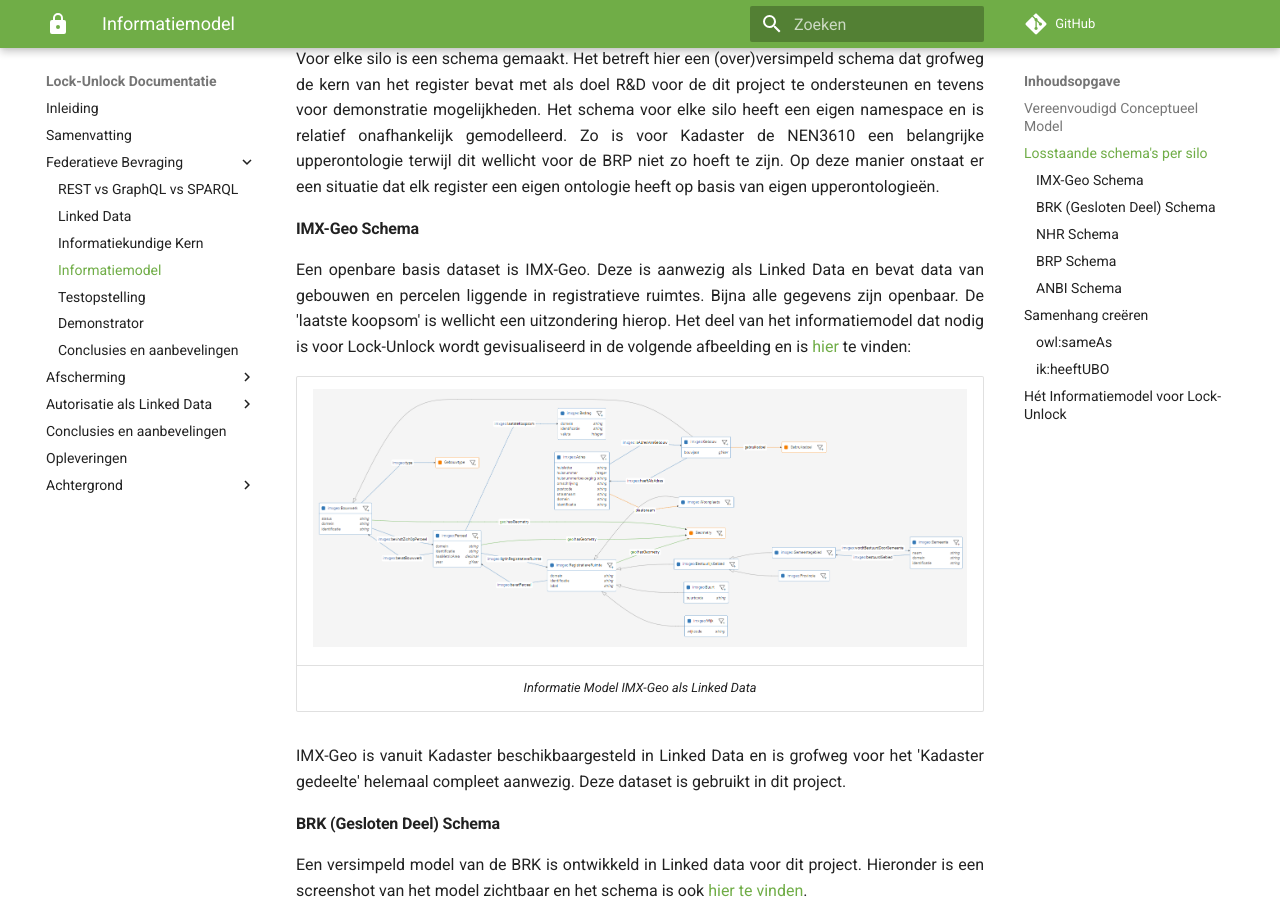
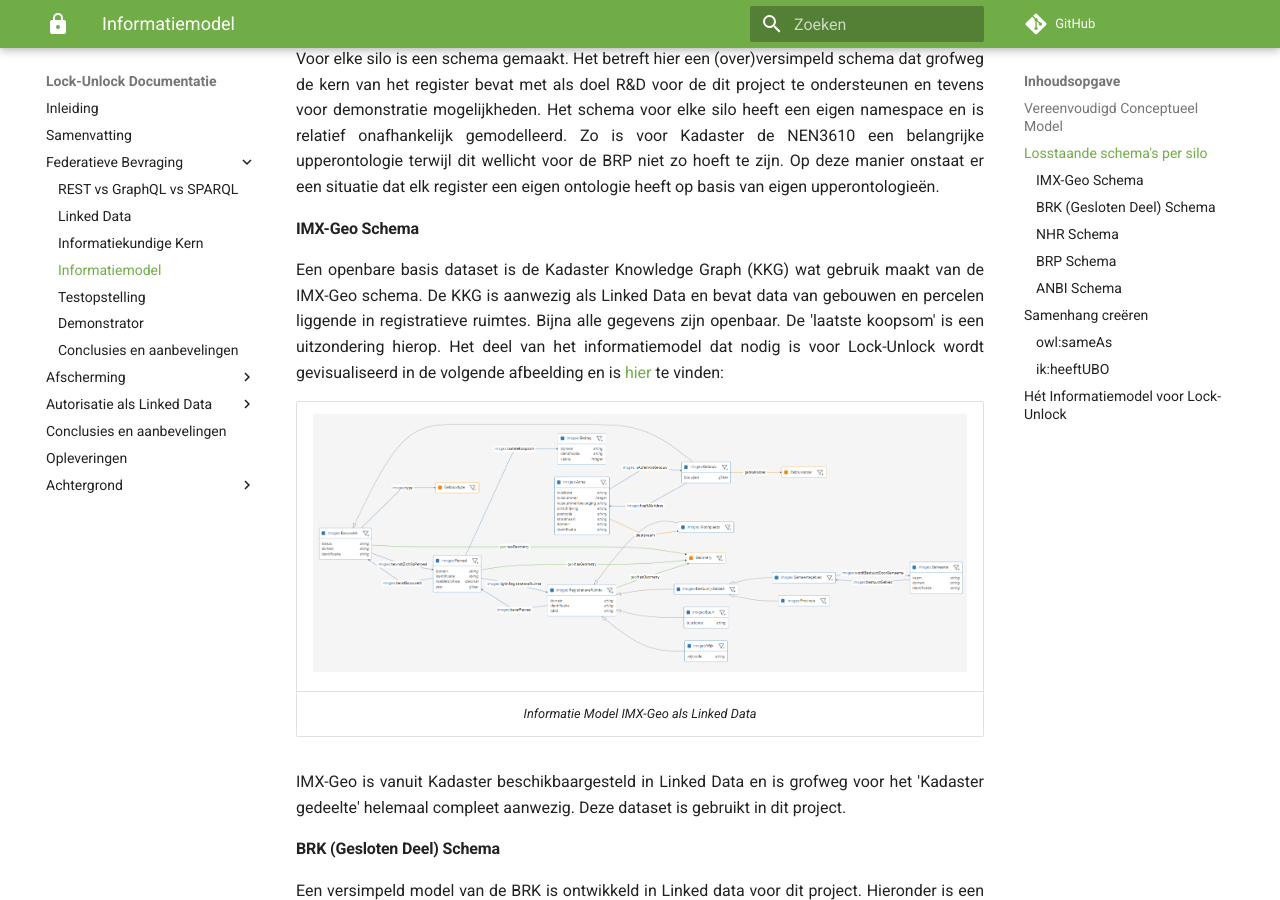
Before and after one commit to kadaster-labs/lock-unlock-docs, an MkDocs documentation site: the page built from docs/federatieve-bevraging/informatiemodel.md, in a window 1280 px wide and 900 px high, scrolled down 1634 px. Built offline with MkDocs 1.6.1 and Material for MkDocs 9.7.7, drawn with Linux system fonts in a browser that asks for light colours; comment, search, counter and statistics services are not loaded; the version menu is left out.

Commit message:
UDPATE: IK plaatjes

```diff
--- a/docs/federatieve-bevraging/informatiemodel.md
+++ b/docs/federatieve-bevraging/informatiemodel.md
@@ -21,7 +21,7 @@
 Voor elke silo is een schema gemaakt. Het betreft hier een (over)versimpeld schema dat grofweg de kern van het register bevat met als doel R&D voor de dit project te ondersteunen en tevens voor demonstratie mogelijkheden. Het schema voor elke silo heeft een eigen namespace en is relatief onafhankelijk gemodelleerd. Zo is voor Kadaster de NEN3610 een belangrijke upperontologie terwijl dit wellicht voor de BRP niet zo hoeft te zijn. Op deze manier onstaat er een situatie dat elk register een eigen ontologie heeft op basis van eigen upperontologieën.
 
 #### IMX-Geo Schema
-Een openbare basis dataset is IMX-Geo. Deze is aanwezig als Linked Data en bevat data van gebouwen en percelen liggende in registratieve ruimtes. Bijna alle gegevens zijn openbaar. De 'laatste koopsom' is wellicht een uitzondering hierop. Het deel van het informatiemodel dat nodig is voor Lock-Unlock wordt gevisualiseerd in de volgende afbeelding en is [hier](https://data.labs.kadaster.nl/lock-unlock/informatie-model/schema?f=http%3A%2F%2Fmodellen.geostandaarden.nl%2Fdef%2Fimx-geo%23) te vinden:
+Een openbare basis dataset is de Kadaster Knowledge Graph (KKG) wat gebruik maakt van de IMX-Geo schema. De KKG is aanwezig als Linked Data en bevat data van gebouwen en percelen liggende in registratieve ruimtes. Bijna alle gegevens zijn openbaar. De 'laatste koopsom' is een uitzondering hierop. Het deel van het informatiemodel dat nodig is voor Lock-Unlock wordt gevisualiseerd in de volgende afbeelding en is [hier](https://data.labs.kadaster.nl/lock-unlock/informatie-model/schema?f=http%3A%2F%2Fmodellen.geostandaarden.nl%2Fdef%2Fimx-geo%23) te vinden:
 
 |![linked registers](images/schema-imx.png)|
 | :--: |
```
Also changed, not shown: docs/federatieve-bevraging/images/registersLD1.png, docs/federatieve-bevraging/images/registersLD2.png, docs/federatieve-bevraging/images/registersLD3.png, docs/federatieve-bevraging/images/registersLD4.png, docs/federatieve-bevraging/images/registersLD5.png, docs/federatieve-bevraging/images/registersLD6.png.
